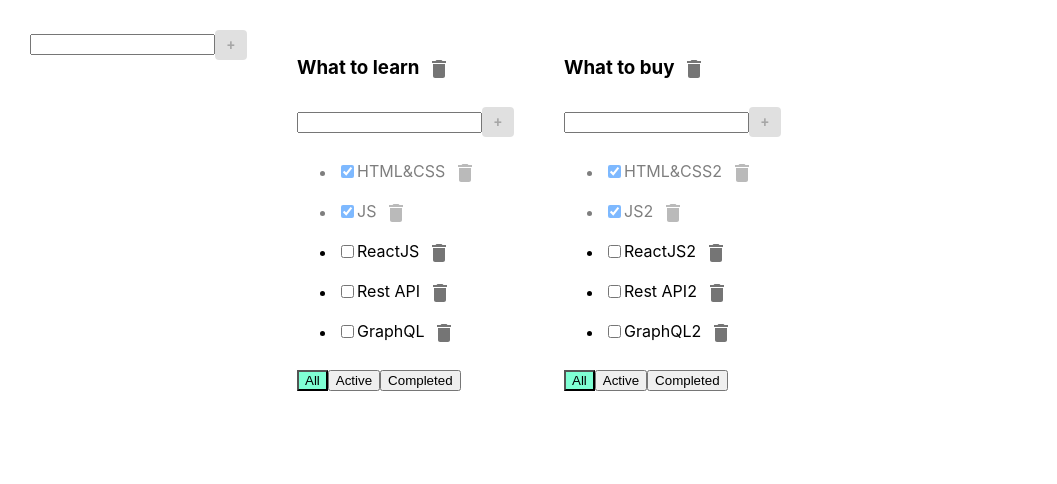
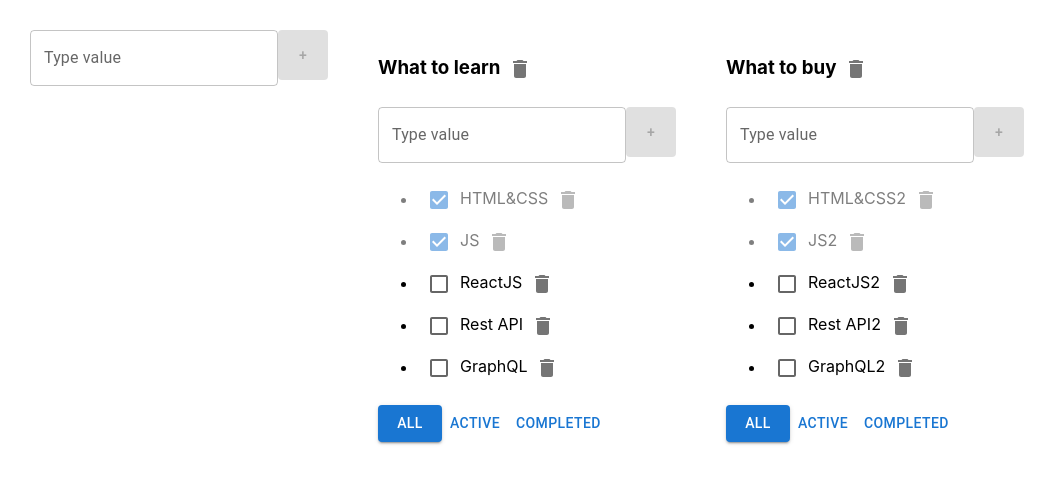
Before and after one commit to suveiko/todolistTs, a React (Create React App) app: page / in a window 1280 px wide. Shown: the top 484 px of the page, without its empty margins (0-1057 px from the left). Built offline with nearby package versions, Linux system fonts and the light colour scheme.

Commit message:
Custom CheckBox and Input

```diff
--- a/src/Todolist.tsx
+++ b/src/Todolist.tsx
@@ -2,10 +2,10 @@ import React from 'react';
 
 import {FilterValuesType} from './App';
 
-import Checkbox from "./components/Checkbox";
+import CheckboxForm from "./components/CheckboxForm";
 import AddItemForm from "./components/AddItemForm";
 import EditableSpan from "./components/EditableSpan";
-import {IconButton} from "@mui/material";
+import {Button, IconButton} from "@mui/material";
 import {Delete} from "@mui/icons-material";
 
 export type TaskType = {
@@ -59,7 +59,7 @@ function Todolist({
             return (
                 <li key={id} className={isDone ? "is-done" : ""}>
 
-                    <Checkbox
+                    <CheckboxForm
                         callBack={(isDone) => onChangeHandlerCheck(toDoListId, id, isDone)}
                         isDone={isDone}
                     />
@@ -88,15 +88,15 @@ function Todolist({
                 {itemTasks}
             </ul>
             <div>
-                <button className={filter === 'all' ? "active-filter" : ""}
+                <Button variant={filter === 'all' ? "contained" : "text"}
                         onClick={onAllClickHandler}>All
-                </button>
-                <button className={filter === 'active' ? "active-filter" : ""}
+                </Button>
+                <Button variant={filter === 'active' ? "contained" : "text"}
                         onClick={onActiveClickHandler}>Active
-                </button>
-                <button className={filter === 'completed' ? "active-filter" : ""}
+                </Button>
+                <Button variant={filter === 'completed' ? "contained" : "text"}
                         onClick={onCompletedClickHandler}>Completed
-                </button>
+                </Button>
             </div>
         </div>
     )
--- a/src/components/AddItemForm.tsx
+++ b/src/components/AddItemForm.tsx
@@ -1,5 +1,5 @@
 import React, {ChangeEvent, KeyboardEvent, useState} from 'react';
-import {Button} from "@mui/material";
+import {Button, TextField} from "@mui/material";
 
 type AddItemFormType = {
     addTask: (title: string) => void
@@ -22,21 +22,23 @@ const AddItemForm = ({addTask}: AddItemFormType) => {
 
     return (
         <div>
-            <input
+            <TextField
+                variant={"outlined"}
+                label={'Type value'}
                 value={title}
                 onChange={onChangeHandler}
                 onKeyUp={onKeyPressHandler}
-                className={error ? "error" : ""}
+                error={error}
+                helperText={error ? 'Title is required' : ''}
             />
             <Button
                 variant={"contained"}
-                style={{maxWidth: '30px', maxHeight: '30px', minWidth: '30px', minHeight: '30px'}}
+                style={{maxWidth: '50px', maxHeight: '50px', minWidth: '50px', minHeight: '50px'}}
                 color={"primary"}
                 onClick={addItem}
                 disabled={title.trim() === ''}
             >+
             </Button>
-            {error && <div style={{color: 'red'}}>Title is required</div>}
         </div>
     );
 };
--- a/src/components/Checkbox.tsx
+++ b/src/components/CheckboxForm.tsx
@@ -1,11 +1,12 @@
 import React, {ChangeEvent} from 'react';
+import {Checkbox} from "@mui/material";
 
 type CheckboxType = {
     callBack: (isDone: boolean) => void
     isDone: boolean
 }
 
-const Checkbox = ({isDone, callBack}: CheckboxType) => {
+const CheckboxForm = ({isDone, callBack}: CheckboxType) => {
 
     const onChangeHandlerCheck = (event: ChangeEvent<HTMLInputElement>) => {
         callBack(event.currentTarget.checked)
@@ -13,11 +14,12 @@ const Checkbox = ({isDone, callBack}: CheckboxType) => {
 
     return (
         <>
-            <input type="checkbox"
-                   onChange={onChangeHandlerCheck}
-                   checked={isDone}/>
+            <Checkbox
+                onChange={onChangeHandlerCheck}
+                checked={isDone}
+            />
         </>
     );
 };
 
-export default Checkbox
+export default CheckboxForm
```
